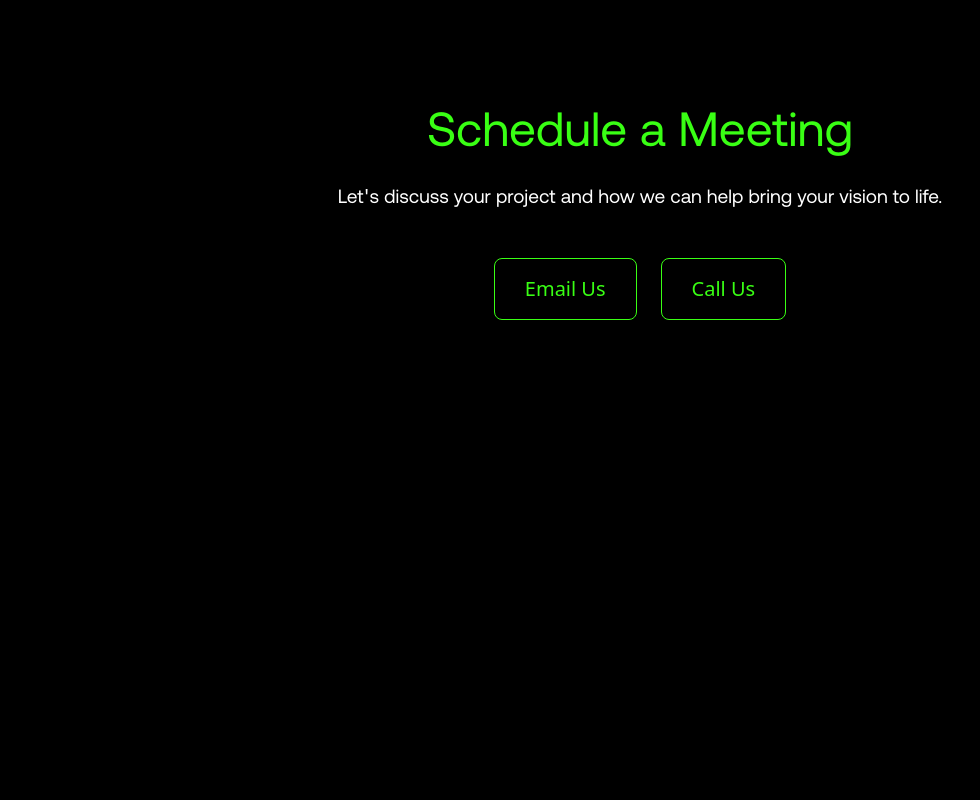
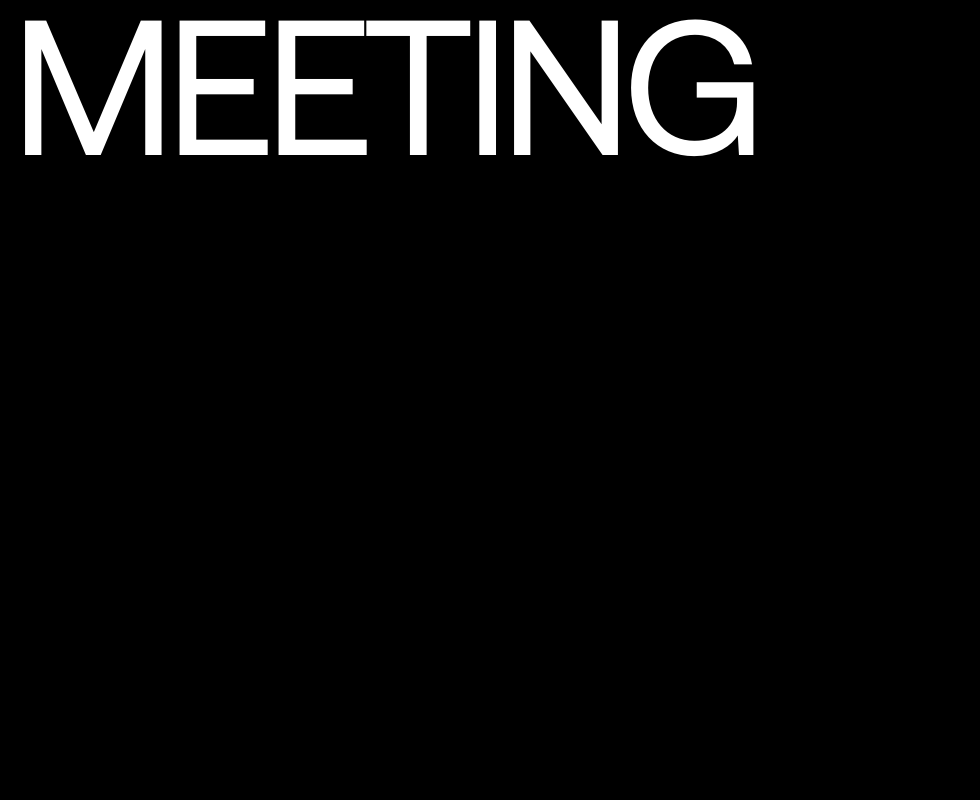
Before and after one commit to anurajthakur333/Auxin, a React (Vite) app: page /meeting in a window 1280 px wide. Shown: the top 800 px of the page, without its empty margins (0-980 px from the left). Built offline with nearby package versions, Linux system fonts and the light colour scheme.

Commit message:
meeting page done

```diff
--- a/src/pages/Meeting.tsx
+++ b/src/pages/Meeting.tsx
@@ -1,67 +1,67 @@
-import '../styles/fonts.css';
-import '../styles/Main.css';
+import { useEffect, useRef } from 'react';
+import Navbar from "../components/Navbar";
+import Footer from "../components/Footer";
+import "../styles/fonts.css";
+import "../styles/Main.css";
+import Lenis from "lenis";
 
 const Meeting = () => {
+  const lenisRef = useRef<Lenis | null>(null);
+
+  useEffect(() => {
+    // Initialize Lenis for smooth scrolling
+    const lenis = new Lenis({
+      duration: 1.2,
+      easing: (t: number) => Math.min(1, 1.001 - Math.pow(2, -10 * t)),
+      smoothWheel: true,
+      wheelMultiplier: 1,
+      touchMultiplier: 1.5,
+      infinite: false,
+    });
+
+    lenisRef.current = lenis;
+
+    const raf = (time: number) => {
+      lenis.raf(time);
+      requestAnimationFrame(raf);
+    };
+    requestAnimationFrame(raf);
+
+    return () => {
+      lenis.destroy();
+    };
+  }, []);
+
   return (
-    <div className="container-fluid" style={{ paddingTop: '100px', minHeight: '100vh' }}>
-      <div className="row justify-content-center">
-        <div className="col-lg-8 col-md-10 col-12">
-          <div className="text-center">
-            <h1 className="green-text aeonik-regular mb-4" style={{ fontSize: '3rem' }}>
-              Schedule a Meeting
-            </h1>
-            <p className="text-white aeonik-regular mb-5" style={{ fontSize: '1.2rem' }}>
-              Let's discuss your project and how we can help bring your vision to life.
-            </p>
+    <div style={{
+      display: "flex",
+      flexDirection: "column",
+      minHeight: "100vh",
+      background: "#000",
+      position: "relative",
+      zIndex: 1
+    }}>
+      <Navbar />
 
-            <div className="d-flex flex-column flex-md-row justify-content-center gap-4">
-              <a
-                href="mailto:auxinmedia@gmail.com"
-                className="btn btn-outline-light btn-lg aeonik-regular"
-                style={{
-                  padding: '15px 30px',
-                  borderColor: '#39FF14',
-                  color: '#39FF14',
-                  textDecoration: 'none',
-                  transition: 'all 0.3s ease'
-                }}
-                onMouseEnter={(e) => {
-                  e.currentTarget.style.backgroundColor = '#39FF14';
-                  e.currentTarget.style.color = '#000';
-                }}
-                onMouseLeave={(e) => {
-                  e.currentTarget.style.backgroundColor = 'transparent';
-                  e.currentTarget.style.color = '#39FF14';
-                }}
-              >
-                Email Us
-              </a>
-
-              <a
-                href="tel:+1234567890"
-                className="btn btn-outline-light btn-lg aeonik-regular"
-                style={{
-                  padding: '15px 30px',
-                  borderColor: '#39FF14',
-                  color: '#39FF14',
-                  textDecoration: 'none',
-                  transition: 'all 0.3s ease'
-                }}
-                onMouseEnter={(e) => {
-                  e.currentTarget.style.backgroundColor = '#39FF14';
-                  e.currentTarget.style.color = '#000';
-                }}
-                onMouseLeave={(e) => {
-                  e.currentTarget.style.backgroundColor = 'transparent';
-                  e.currentTarget.style.color = '#39FF14';
-                }}
-              >
-                Call Us
-              </a>
-            </div>
-          </div>
+      <div style={{ flex: 1, }}>
+        <div className="container-fluid">
+          <h1
+            className="aeonik-regular text-white"
+            style={{
+              fontSize: "clamp(32px, 15vw, 770px)",
+              lineHeight: "0.9",
+              letterSpacing: "-8px",
+              fontWeight: 400,
+              textAlign: "left",
+              marginBottom: "760px",
+            }}
+          >
+            MEETING
+          </h1>
         </div>
       </div>
+
+      <Footer />
     </div>
   );
 };
```
